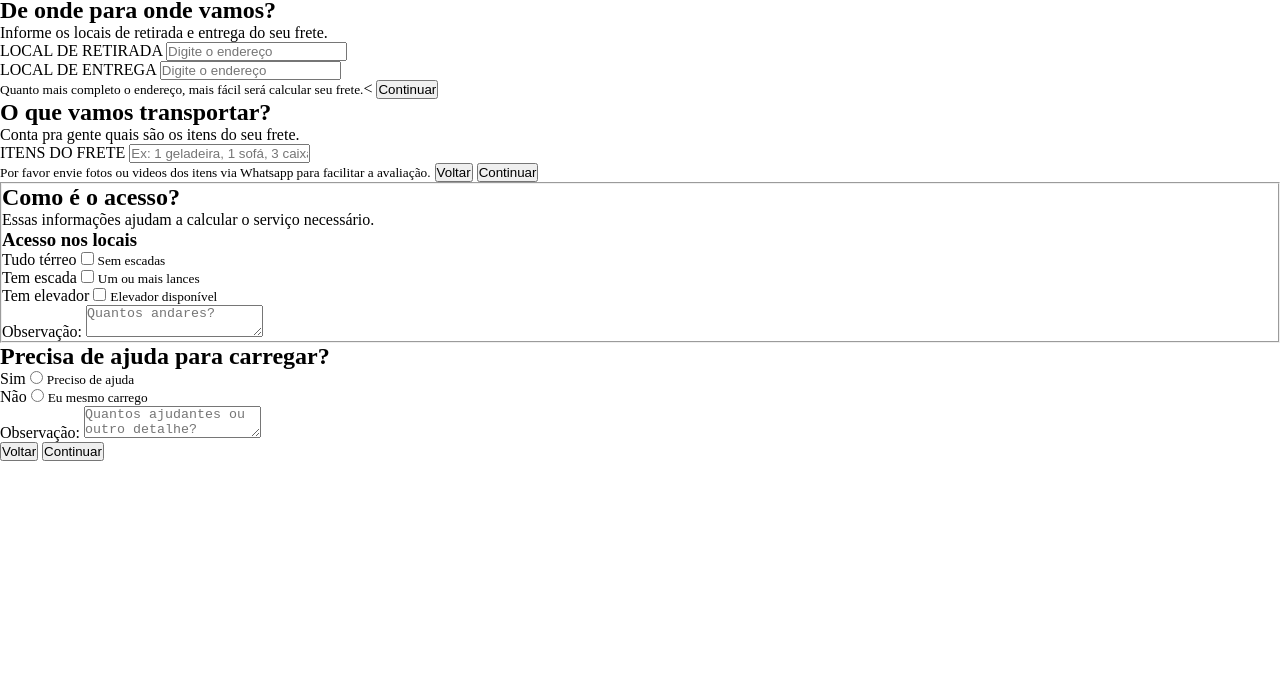
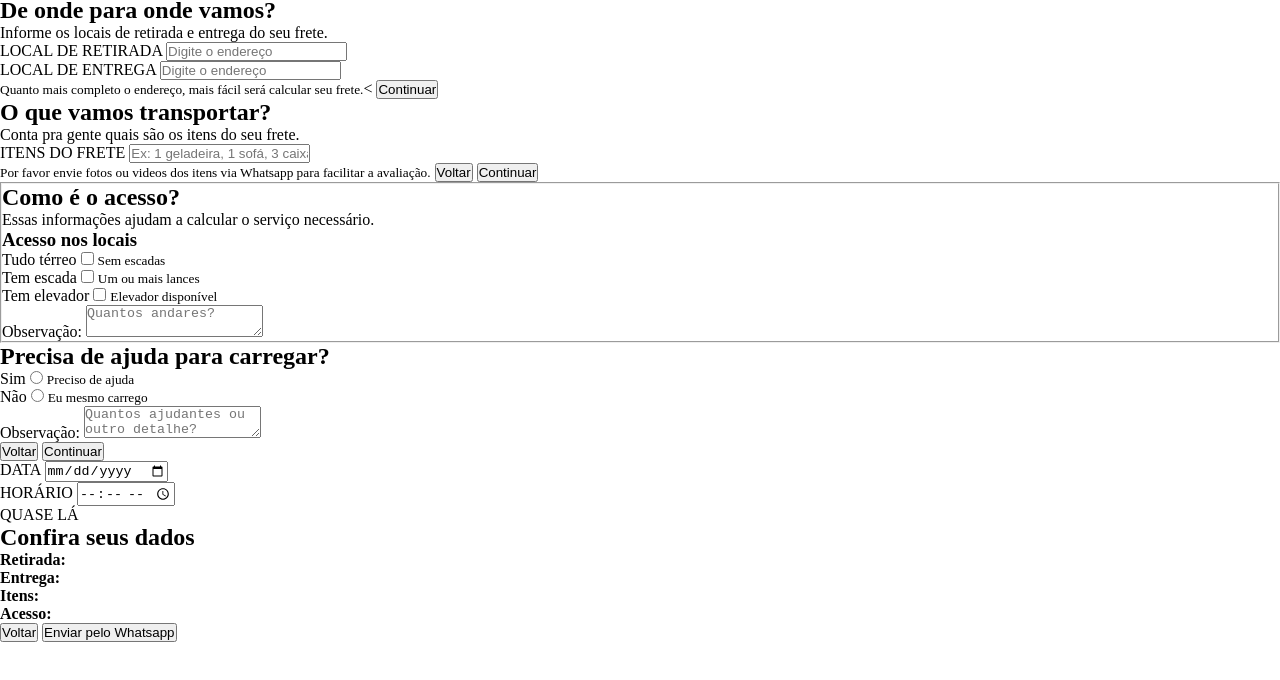
Before and after one commit to LeejayLJ/calculadora-de-fretes, a plain HTML site: page index.html in a window 1280 px wide. Shown: the part 58-738 px from the top of the page. Drawn offline with Linux system fonts and the light colour scheme.

Commit message:
estrutura html quase finalizada

```diff
--- a/index.html
+++ b/index.html
@@ -155,6 +155,63 @@
 
                 </section>
 
+                <section>
+
+                    <div>
+                        <label for="data">DATA</label>
+                        <input
+                            type="date"
+                            name="data"
+                            id="data"
+                            required>
+                    </div>
+
+                    <div>
+                        <label for="horario">HORÁRIO</label>
+                        <input
+                            type="time"
+                            name="horario"
+                            id="horario"
+                            required>
+                    </div>
+
+                </section>
+
+                <section>
+
+                    <p>QUASE LÁ</p>
+                    <H2>Confira seus dados</H2>
+
+                    <div>
+                        <p>
+                            <strong>Retirada:</strong>
+                            <span id="resumo-retirada"></span>
+                        </p>
+
+                        <p>
+                            <strong>Entrega:</strong>
+                            <span id="resumo-entrega"></span>
+                        </p>
+                    </div>
+
+                    <div>
+                        <p>
+                            <strong>Itens:</strong>
+                            <span id="resumo-itens"></span>
+                        </p>
+                    </div>
+
+                    <div>
+                        <p>
+                            <strong>Acesso:</strong>
+                            <span id="resumo-acesso"></span>
+                            <span id="obs-resumo-acesso"></span>
+                        </p>
+
+                    </div>
+
+                </section>
+
             </section>
 
 
@@ -162,7 +219,12 @@
         </form>
     </main>
 
-    <footer></footer>
+    <footer>
+
+        <button type="button">Voltar</button>
+        <button type="submit">Enviar pelo Whatsapp</button>
+
+    </footer>
 
 
 </body>
```
Lines whose indentation alone changed are shown as unchanged.
